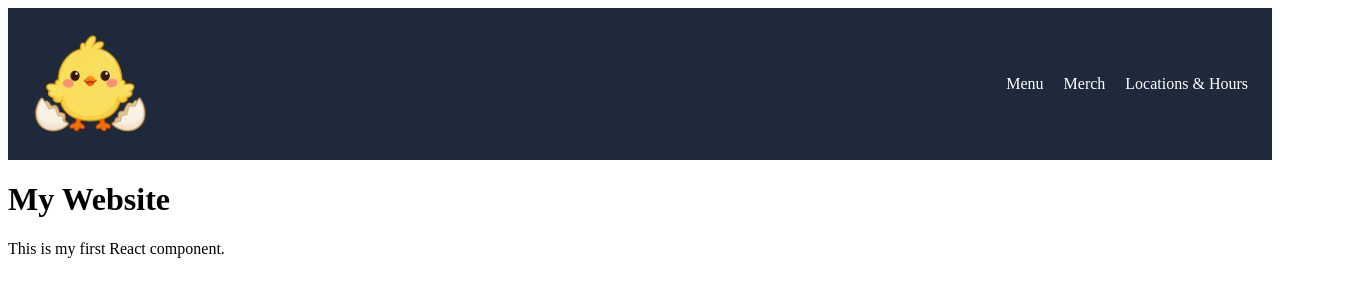
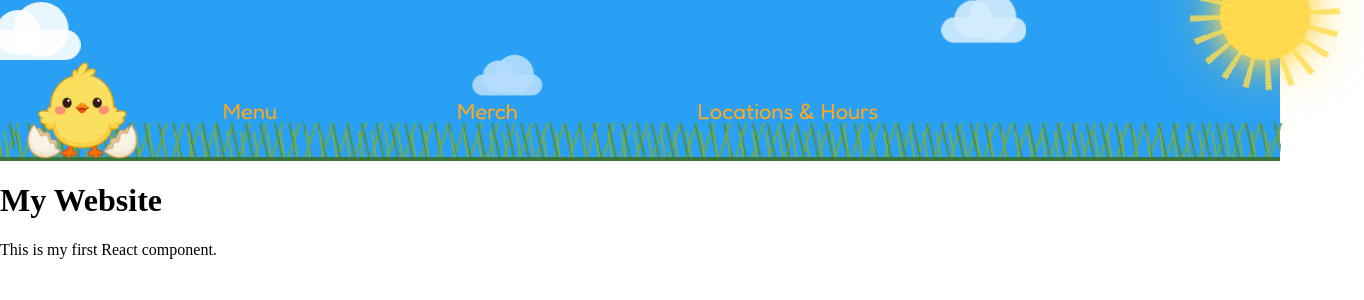
Before and after one commit to AnthonyRivera3/Morning-bird-cafe, a React app in the folder frontend/: page / in a window 1280 px wide. Shown: the top 300 px of the page, 1364 px wide, since content can reach past the window. Built offline with nearby package versions, Linux system fonts and the light colour scheme; the HTML template or start-up script is replaced by a standard one.

Commit message:
Finishing navbar on computer version design

```diff
--- a/frontend/src/components/navbar/Navbar-mobile.css
+++ b/frontend/src/components/navbar/Navbar-mobile.css
@@ -0,0 +1,16 @@
+
+/*grass*/
+@media (max-width: 768px) {
+  .navbar {
+    padding-bottom: 21px;
+  }
+
+  .navbar::before {
+    height: 11px;
+  }
+
+  .navbar::after {
+    height: 7px;
+  }
+}
+/*grass*/
--- a/frontend/src/components/navbar/Navbar.css
+++ b/frontend/src/components/navbar/Navbar.css
@@ -1,16 +1,24 @@
+@import url('https://fonts.googleapis.com/css2?family=Fredoka:wght@400;500;600&display=swap');
+
 .navbar {
+  position: relative;
+
   display: flex;
-  justify-content: space-between;
   align-items: center;
   flex-wrap: wrap;
-  gap: 16px;
 
-  padding: 16px 24px;
-  background-color: #1e293b;
+  padding: 16px 24px 25px;
+
+  background-color: #2aa0f4;
+}
+
+.chick-logo,
+.navbar-links {
+  transform: translateY(35px);
 }
 
 .navbar a {
-  color: white;
+  color: rgb(255, 167, 25);
   text-decoration: none;
 }
 
@@ -20,8 +28,16 @@
 }
 
 .navbar-links {
+  position: absolute;
+
+  left: 33%;
+  transform: translate(-50%, 35px);
+
   display: flex;
-  gap: 20px;
+  align-items: center;
+  font-size: 22px;
+  gap: 180px;
+  font-family: "Fredoka", sans-serif;
 }
 
 .navbar-links a:hover,
@@ -51,21 +67,308 @@
   animation: bird-hop 0.6s ease-in-out infinite;
 }
 
+/* Keep navbar content above the grass */
+.navbar > * {
+  position: relative;
+  z-index: 1;
+}
 
-@keyframes bird-hop {
-  0%, 100% {
-    transform: translateY(0) rotate(0deg);
+
+/* Back layer of grass */
+.navbar::before {
+  content: "";
+
+  position: absolute;
+  left: 0;
+  right: 0;
+  bottom: 0;
+
+  height: 38px;
+
+  background:
+    repeating-linear-gradient(
+      75deg,
+      transparent 0px,
+      transparent 7px,
+      #4f8f43 7px,
+      #4f8f43 9px,
+      transparent 9px,
+      transparent 14px
+    ),
+    repeating-linear-gradient(
+      105deg,
+      transparent 0px,
+      transparent 8px,
+      #6aaa50 8px,
+      #6aaa50 10px,
+      transparent 10px,
+      transparent 16px
+    );
+
+  transform-origin: bottom center;
+
+  animation: grass-wind 1.8s ease-in-out infinite alternate;
+
+  pointer-events: none;
+}
+
+
+/* grass top */
+.navbar::after {
+  content: "";
+
+  position: absolute;
+  left: 0;
+  right: 0;
+  bottom: 0;
+
+  height: 30px;
+
+  background:
+    linear-gradient(
+      to top,
+      #39753a 0px,
+      #39753a 4px,
+      transparent 4px
+    ),
+    repeating-linear-gradient(
+      82deg,
+      transparent 0px,
+      transparent 6px,
+      #72ad55 6px,
+      #72ad55 8px,
+      transparent 8px,
+      transparent 13px
+    );
+
+  transform-origin: bottom center;
+
+  animation: grass-wind-small 1.3s ease-in-out infinite alternate;
+
+  pointer-events: none;
+}
+
+@keyframes grass-wind {
+  0% {
+    background-position: 0px 0px, 0px 0px;
+    transform: skewX(-4deg);
   }
 
-  30% {
-    transform: translateY(-8px) rotate(-12deg);
+  50% {
+    background-position: 8px 0px, -6px 0px;
+    transform: skewX(3deg);
   }
 
-  60% {
-    transform: translateY(-8px) rotate(12deg);
+  100% {
+    background-position: 14px 0px, -10px 0px;
+    transform: skewX(-3deg);
   }
 }
 
+
+@keyframes grass-wind-small {
+  0% {
+    background-position: 0px 0px, 0px 0px;
+    transform: skewX(3deg);
+  }
+
+  50% {
+    background-position: -7px 0px, 5px 0px;
+    transform: skewX(-3deg);
+  }
+
+  100% {
+    background-position: -12px 0px, 9px 0px;
+    transform: skewX(2deg);
+  }
+}
+/*grass bottom*/
+
+
+/*sun top*/
+.sun {
+  position: absolute;
+
+  /* Push part of the sun outside the corner */
+  top: -30px;
+  right: -30px;
+
+  width: 90px;
+  height: 90px;
+
+  border-radius: 50%;
+
+  background: #ffd84d;
+
+  box-shadow:
+    0 0 15px rgba(255, 216, 77, 1),
+    0 0 35px rgba(255, 216, 77, 0.8),
+    0 0 60px rgba(255, 216, 77, 0.5);
+
+  z-index: 0;
+
+  animation: sun-glow 2s ease-in-out infinite alternate;
+}
+
+.sun::before {
+  content: "";
+
+  position: absolute;
+
+  width: 150px;
+  height: 150px;
+
+  top: 50%;
+  left: 50%;
+
+  transform: translate(-50%, -50%);
+
+  background: repeating-conic-gradient(
+    from 0deg,
+    rgba(255, 220, 80, 0.8) 0deg 5deg,
+    transparent 5deg 18deg
+  );
+
+  border-radius: 50%;
+
+  z-index: -1;
+
+  animation: sun-rays 8s linear infinite;
+}
+
+@keyframes sun-rays {
+  from {
+    transform: translate(-50%, -50%) rotate(0deg);
+  }
+
+  to {
+    transform: translate(-50%, -50%) rotate(360deg);
+  }
+}
+
+@keyframes sun-glow {
+  from {
+    box-shadow:
+      0 0 15px rgba(255, 216, 77, 0.8),
+      0 0 30px rgba(255, 216, 77, 0.5),
+      0 0 45px rgba(255, 216, 77, 0.3);
+  }
+
+  to {
+    box-shadow:
+      0 0 25px rgba(255, 216, 77, 1),
+      0 0 50px rgba(255, 216, 77, 0.8),
+      0 0 80px rgba(255, 216, 77, 0.5);
+  }
+}
+
+/*sun bottom*/
+
+
+
+
+/* top clouds */
+.cloud {
+  position: absolute;
+
+  width: 100px;
+  height: 30px;
+
+  background: rgba(255, 255, 255, 0.9);
+
+  border-radius: 50px;
+
+  z-index: 0;
+  pointer-events: none;
+}
+
+
+/* Left cloud bump */
+.cloud::before {
+  content: "";
+
+  position: absolute;
+
+  width: 45px;
+  height: 45px;
+
+  background: inherit;
+
+  border-radius: 50%;
+
+  left: 15px;
+  top: -20px;
+}
+
+
+/* Right cloud bump */
+.cloud::after {
+  content: "";
+
+  position: absolute;
+
+  width: 55px;
+  height: 55px;
+
+  background: inherit;
+
+  border-radius: 50%;
+
+  right: 12px;
+  top: -28px;
+}
+
+.cloud-one {
+  top: 30px;
+  left: -150px;
+
+  animation: cloud-drift 60s linear infinite;
+  animation-delay: 0s;
+}
+
+.cloud-two {
+  top: 70px;
+  left: -150px;
+
+  transform: scale(0.7);
+  opacity: 0.65;
+
+  animation: cloud-drift 60s linear infinite;
+  animation-delay: -20s;
+}
+
+.cloud-three {
+  top: 15px;
+  left: -150px;
+
+  transform: scale(0.85);
+  opacity: 0.8;
+
+  animation: cloud-drift 60s linear infinite;
+  animation-delay: -40s;
+}
+
+@keyframes cloud-drift {
+  from {
+    translate: 0 0;
+  }
+
+  to {
+    translate: calc(100vw + 150px) 0;
+  }
+}
+
+
+@keyframes cloud-drift-small {
+  from {
+    translate: 0 0;
+  }
+
+  to {
+    translate: calc(100vw + 300px) 0;
+  }
+}
+/*clouds bottom*/
 
 @media (prefers-reduced-motion: reduce) {
   .navbar-logo:hover .bird-logo,
--- a/frontend/src/components/navbar/Navbar.jsx
+++ b/frontend/src/components/navbar/Navbar.jsx
@@ -5,6 +5,13 @@ import ChickLogo from "../logo/Chickenlogo.jsx";
 function Navbar() {
   return (
     <nav className="navbar" aria-label="Main navigation">
+
+    <div className="sun" aria-hidden="true"></div>
+
+    <div className="cloud cloud-one" aria-hidden="true"></div>
+    <div className="cloud cloud-two" aria-hidden="true"></div>
+    <div className="cloud cloud-three" aria-hidden="true"></div>
+
       <ChickLogo />
 
       <div className="navbar-links">
--- a/frontend/src/index.css
+++ b/frontend/src/index.css
@@ -0,0 +1,15 @@
+html,
+body {
+  margin: 0;
+  padding: 0;
+  width: 100%;
+}
+
+body {
+  min-width: 320px;
+  min-height: 100vh;
+}
+
+* {
+  box-sizing: border-box;
+}
```
Also changed, not shown: frontend/src/components/logo/Chickenlogo.css (line endings or trailing spaces).
